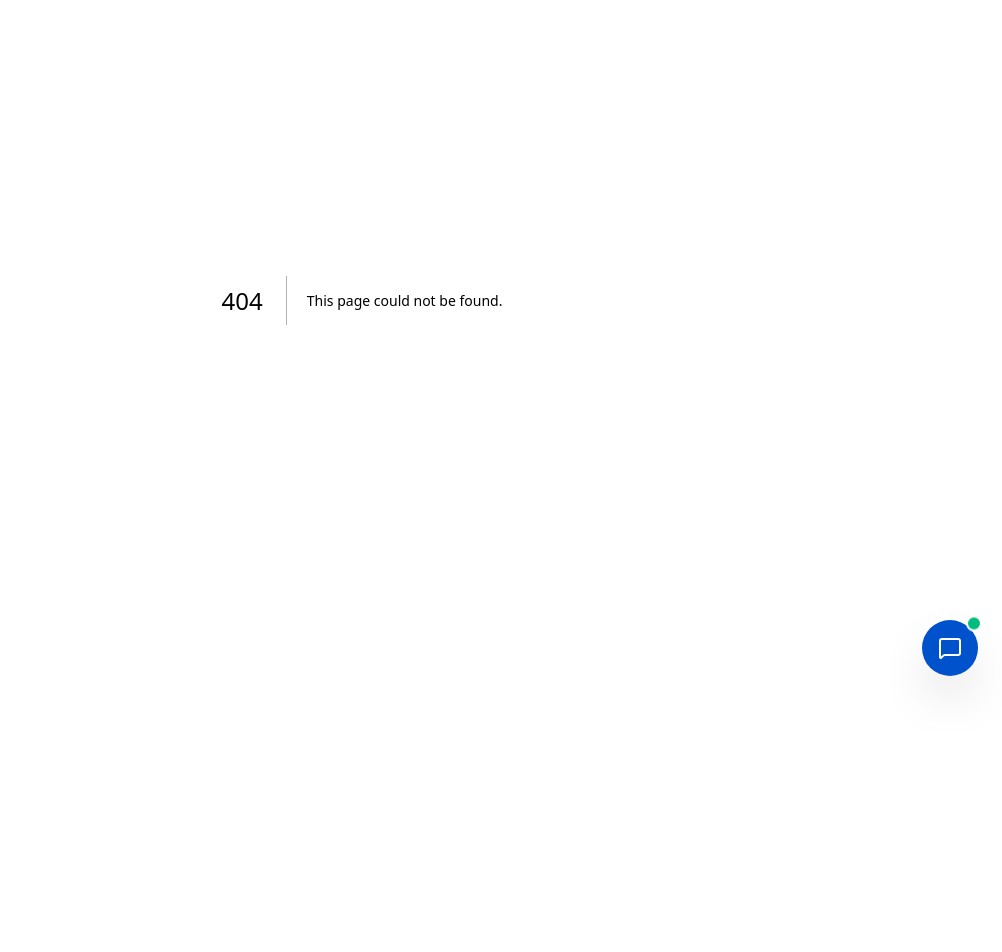
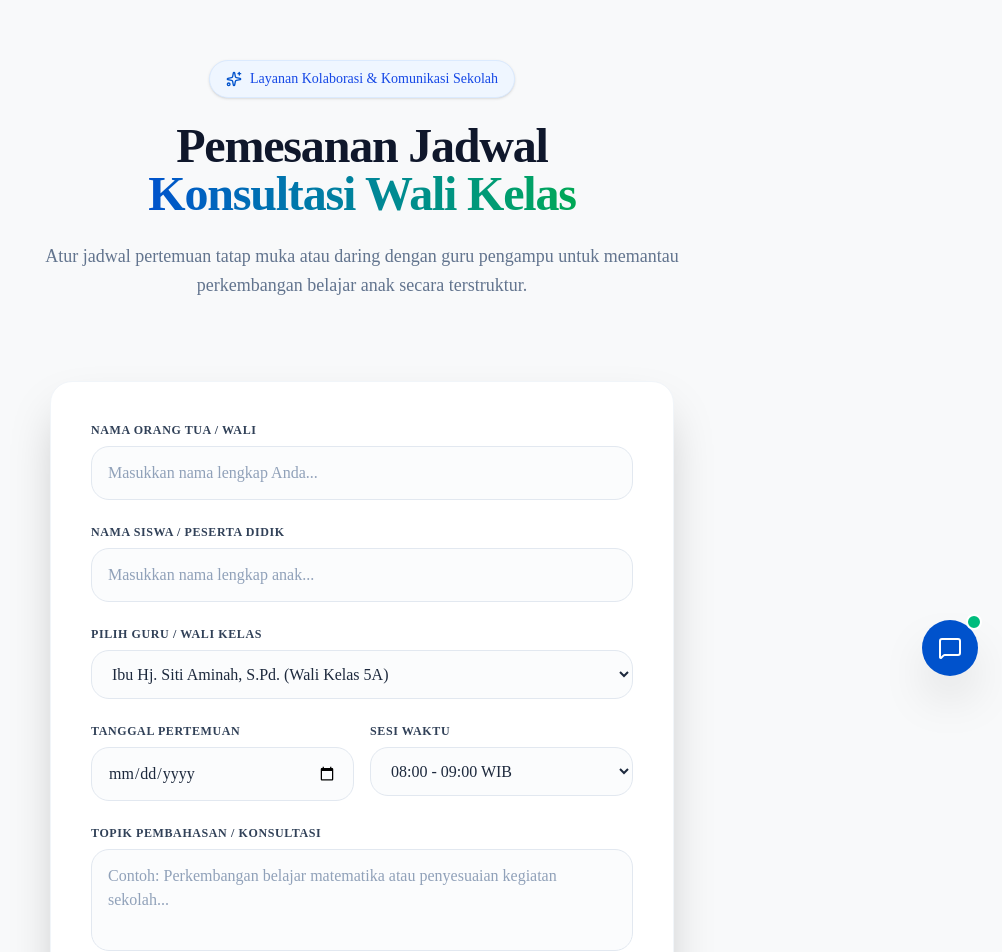
Before and after one commit to expertwingman/sdn-petukangan-2, a Next.js app: page /konsultasi in a window 1280 px wide. Before the commit this address had no page. Shown: the part 100-1052 px from the top of the page, without its empty margins (278-1280 px from the left). Before the commit the page ends 800 px from the top, so only its background shows below. Built offline with nearby package versions, Linux system fonts and the light colour scheme.

Commit message:
feat: tambahkan halaman parent-teacher consultation booking dan menu navigasi

```diff
--- /dev/null
+++ b/src/app/konsultasi/page.tsx
@@ -0,0 +1,204 @@
+"use client";
+
+import { useState } from "react";
+import { motion, AnimatePresence } from "framer-motion";
+import { ArrowLeft, Calendar, Clock, User, MessageSquare, CheckCircle2, Sparkles, ShieldCheck } from "lucide-react";
+import Link from "next/link";
+
+export default function KonsultasiPage() {
+  const [namaOrtu, setNamaOrtu] = useState("");
+  const [namaSiswa, setNamaSiswa] = useState("");
+  const [guru, setGuru] = useState("Ibu Hj. Siti Aminah, S.Pd. (Wali Kelas 5A)");
+  const [tanggal, setTanggal] = useState("");
+  const [jam, setJam] = useState("08:00 - 09:00 WIB");
+  const [topik, setTopik] = useState("");
+  const [loading, setLoading] = useState(false);
+  const [success, setSuccess] = useState(false);
+
+  const handleSubmit = (e: React.FormEvent) => {
+    e.preventDefault();
+    if (!namaOrtu || !namaSiswa || !tanggal || !topik) return;
+
+    setLoading(true);
+    setTimeout(() => {
+      setLoading(false);
+      setSuccess(true);
+    }, 800);
+  };
+
+  const resetForm = () => {
+    setNamaOrtu("");
+    setNamaSiswa("");
+    setTanggal("");
+    setTopik("");
+    setSuccess(false);
+  };
+
+  return (
+    <main className="min-h-screen bg-[#F8F9FA] text-slate-900 font-sans pb-24 selection:bg-blue-500 selection:text-white">
+      {/* Navbar Simple */}
+      <header className="fixed top-0 w-full bg-white/70 backdrop-blur-xl z-50 border-b border-slate-200/40">
+        <div className="max-w-7xl mx-auto px-6 h-20 flex items-center justify-between">
+          <Link href="/" className="flex items-center gap-2 text-slate-500 hover:text-[#0052CC] transition-colors">
+            <ArrowLeft className="w-5 h-5" />
+            <span className="font-medium text-sm">Kembali ke Beranda</span>
+          </Link>
+          <div className="font-semibold text-lg tracking-tight text-slate-800">
+            Jadwal Konsultasi Orang Tua & Guru
+          </div>
+        </div>
+      </header>
+
+      {/* Hero Section */}
+      <section className="pt-40 pb-12 px-6 max-w-3xl mx-auto text-center">
+        <motion.div
+          initial={{ opacity: 0, y: 20 }}
+          animate={{ opacity: 1, y: 0 }}
+          transition={{ duration: 0.6 }}
+          className="inline-flex items-center gap-2 px-4 py-2 rounded-full bg-blue-50 border border-blue-100 text-blue-700 text-sm font-medium mb-6 shadow-sm"
+        >
+          <Sparkles className="w-4 h-4 text-[#0052CC]" />
+          <span>Layanan Kolaborasi & Komunikasi Sekolah</span>
+        </motion.div>
+
+        <motion.h1
+          initial={{ opacity: 0, y: 20 }}
+          animate={{ opacity: 1, y: 0 }}
+          transition={{ duration: 0.6, delay: 0.1 }}
+          className="text-4xl md:text-5xl font-bold tracking-tight text-slate-900 mb-6"
+        >
+          Pemesanan Jadwal <br />
+          <span className="text-transparent bg-clip-text bg-gradient-to-r from-[#0052CC] to-[#00A854]">
+            Konsultasi Wali Kelas
+          </span>
+        </motion.h1>
+
+        <motion.p
+          initial={{ opacity: 0, y: 20 }}
+          animate={{ opacity: 1, y: 0 }}
+          transition={{ duration: 0.6, delay: 0.2 }}
+          className="text-lg text-slate-500 leading-relaxed mb-8"
+        >
+          Atur jadwal pertemuan tatap muka atau daring dengan guru pengampu untuk memantau perkembangan belajar anak secara terstruktur.
+        </motion.p>
+      </section>
+
+      {/* Form Booking Section */}
+      <section className="px-6 max-w-2xl mx-auto">
+        <motion.div
+          initial={{ opacity: 0, y: 20 }}
+          animate={{ opacity: 1, y: 0 }}
+          transition={{ duration: 0.6, delay: 0.3 }}
+          className="bg-white rounded-3xl p-8 md:p-10 shadow-2xl border border-slate-100 relative overflow-hidden"
+        >
+          {!success ? (
+            <form onSubmit={handleSubmit} className="space-y-6">
+              <div>
+                <label className="block text-xs font-bold text-slate-700 uppercase tracking-wider mb-2">Nama Orang Tua / Wali</label>
+                <input
+                  type="text"
+                  required
+                  value={namaOrtu}
+                  onChange={(e) => setNamaOrtu(e.target.value)}
+                  placeholder="Masukkan nama lengkap Anda..."
+                  className="w-full px-4 py-3.5 rounded-2xl border border-slate-200 text-slate-800 placeholder-slate-400 focus:outline-none focus:border-[#0052CC] transition-colors bg-slate-50/50"
+                />
+              </div>
+
+              <div>
+                <label className="block text-xs font-bold text-slate-700 uppercase tracking-wider mb-2">Nama Siswa / Peserta Didik</label>
+                <input
+                  type="text"
+                  required
+                  value={namaSiswa}
+                  onChange={(e) => setNamaSiswa(e.target.value)}
+                  placeholder="Masukkan nama lengkap anak..."
+                  className="w-full px-4 py-3.5 rounded-2xl border border-slate-200 text-slate-800 placeholder-slate-400 focus:outline-none focus:border-[#0052CC] transition-colors bg-slate-50/50"
+                />
+              </div>
+
+              <div>
+                <label className="block text-xs font-bold text-slate-700 uppercase tracking-wider mb-2">Pilih Guru / Wali Kelas</label>
+                <select
+                  value={guru}
+                  onChange={(e) => setGuru(e.target.value)}
+                  className="w-full px-4 py-3.5 rounded-2xl border border-slate-200 text-slate-800 focus:outline-none focus:border-[#0052CC] transition-colors bg-slate-50/50"
+                >
+                  <option>Ibu Hj. Siti Aminah, S.Pd. (Wali Kelas 5A)</option>
+                  <option>Bapak Ahmad Fauzi, S.Pd. (Wali Kelas 6B)</option>
+                  <option>Ibu Siska Melina, M.Sn. (Guru Seni & Konseling)</option>
+                  <option>Bapak Rian Pratama, S.Or. (Guru PJOK)</option>
+                </select>
+              </div>
+
+              <div className="grid grid-cols-1 sm:grid-cols-2 gap-4">
+                <div>
+                  <label className="block text-xs font-bold text-slate-700 uppercase tracking-wider mb-2">Tanggal Pertemuan</label>
+                  <input
+                    type="date"
+                    required
+                    value={tanggal}
+                    onChange={(e) => setTanggal(e.target.value)}
+                    className="w-full px-4 py-3.5 rounded-2xl border border-slate-200 text-slate-800 focus:outline-none focus:border-[#0052CC] transition-colors bg-slate-50/50"
+                  />
+                </div>
+                <div>
+                  <label className="block text-xs font-bold text-slate-700 uppercase tracking-wider mb-2">Sesi Waktu</label>
+                  <select
+                    value={jam}
+                    onChange={(e) => setJam(e.target.value)}
+                    className="w-full px-4 py-3.5 rounded-2xl border border-slate-200 text-slate-800 focus:outline-none focus:border-[#0052CC] transition-colors bg-slate-50/50"
+                  >
+                    <option>08:00 - 09:00 WIB</option>
+                    <option>09:30 - 10:30 WIB</option>
+                    <option>13:00 - 14:00 WIB</option>
+                  </select>
+                </div>
+              </div>
+
+              <div>
+                <label className="block text-xs font-bold text-slate-700 uppercase tracking-wider mb-2">Topik Pembahasan / Konsultasi</label>
+                <textarea
+                  required
+                  rows={3}
+                  value={topik}
+                  onChange={(e) => setTopik(e.target.value)}
+                  placeholder="Contoh: Perkembangan belajar matematika atau penyesuaian kegiatan sekolah..."
+                  className="w-full px-4 py-3.5 rounded-2xl border border-slate-200 text-slate-800 placeholder-slate-400 focus:outline-none focus:border-[#0052CC] transition-colors bg-slate-50/50 resize-none"
+                />
+              </div>
+
+              <button
+                type="submit"
+                disabled={loading}
+                className="w-full bg-[#0052CC] hover:bg-blue-700 text-white py-4 rounded-2xl font-medium transition-all shadow-xl shadow-blue-500/25 flex items-center justify-center gap-2"
+              >
+                {loading ? (
+                  <div className="w-5 h-5 border-2 border-white border-t-transparent rounded-full animate-spin"></div>
+                ) : (
+                  <span>Konfirmasi Pesan Jadwal</span>
+                )}
+              </button>
+            </form>
+          ) : (
+            <div className="text-center py-8">
+              <div className="w-20 h-20 bg-emerald-50 rounded-full flex items-center justify-center mx-auto mb-6">
+                <CheckCircle2 className="w-10 h-10 text-[#00A854]" />
+              </div>
+              <h3 className="text-2xl font-bold text-slate-900 mb-2">Jadwal Berhasil Dipesan!</h3>
+              <p className="text-slate-500 text-sm leading-relaxed mb-6">
+                Permintaan konsultasi Anda untuk siswa <span className="font-bold text-slate-800">{namaSiswa}</span> telah dicatat. Wali kelas akan mengonfirmasi jadwal melalui WhatsApp atau nomor kontak terdaftar.
+              </p>
+              <button
+                onClick={resetForm}
+                className="bg-[#0052CC] hover:bg-blue-700 text-white px-8 py-3.5 rounded-2xl font-medium transition-all shadow-lg shadow-blue-500/20"
+              >
+                Buat Jadwal Baru
+              </button>
+            </div>
+          )}
+        </motion.div>
+      </section>
+    </main>
+  );
+}
--- a/src/app/page.tsx
+++ b/src/app/page.tsx
@@ -70,6 +70,7 @@ export default function Home() {
             <Link className="hover:text-[#0052CC] transition-colors" href="/profil">Profil</Link>
             <Link className="hover:text-[#0052CC] transition-colors" href="/akademik">Akademik</Link>
             <Link className="hover:text-[#0052CC] transition-colors" href="/fasilitas">Fasilitas</Link>
+            <Link className="hover:text-[#0052CC] transition-colors" href="/konsultasi">Konsultasi</Link>
             <Link className="hover:text-[#0052CC] transition-colors" href="/lab">Lab Edukasi</Link>
             <Link className="hover:text-[#0052CC] transition-colors" href="/alumni">Alumni</Link>
             <Link className="hover:text-[#0052CC] transition-colors" href="/ekskul">Ekskul</Link>
```
